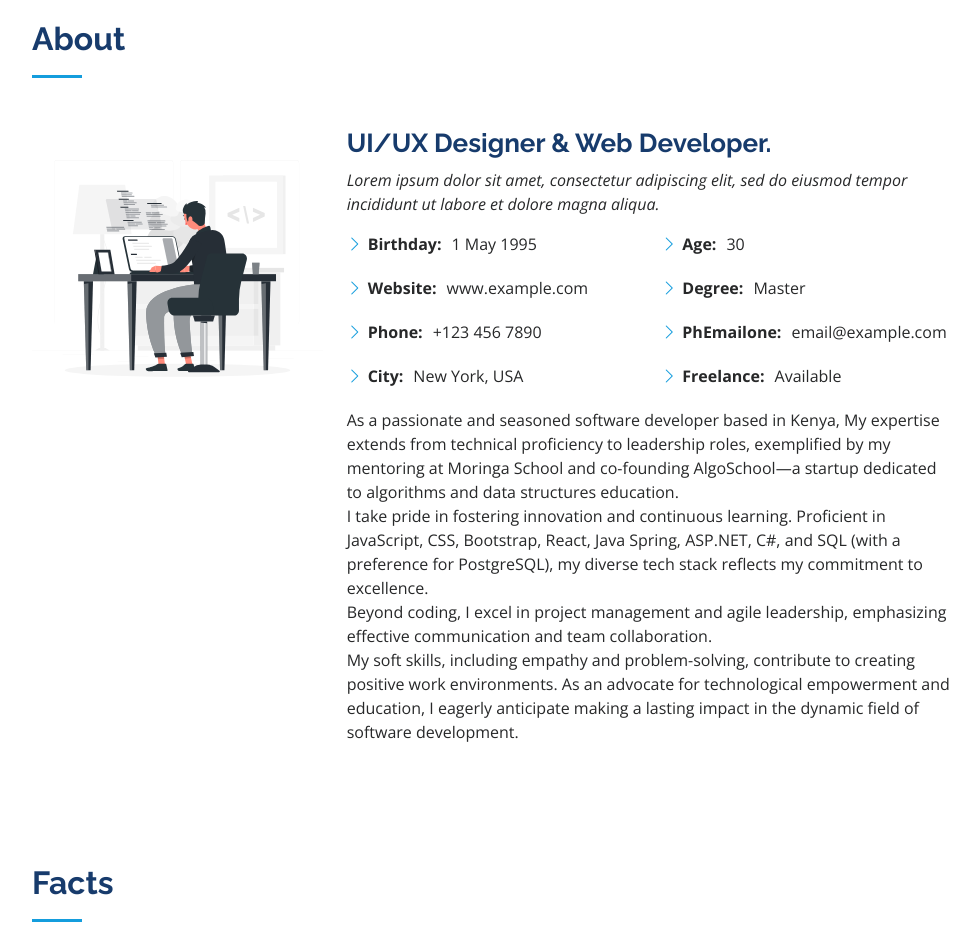
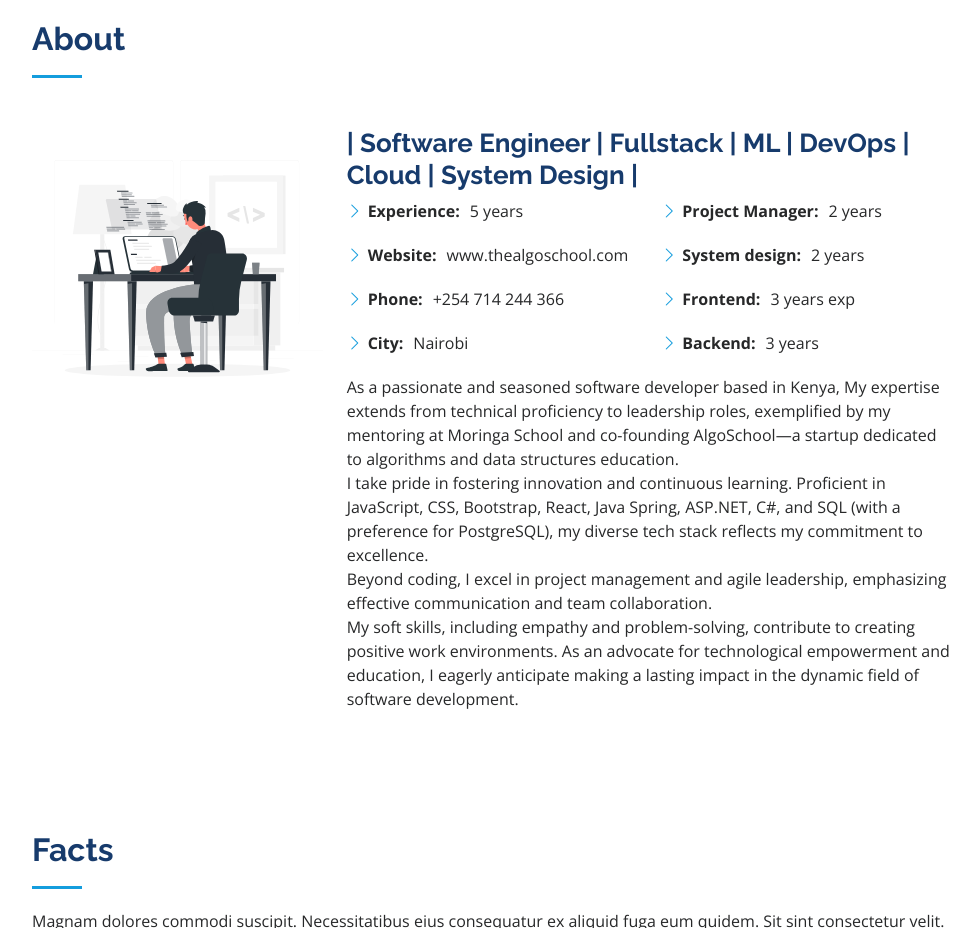
Before and after one commit to JustusMochache/portfolio-2024, a plain HTML site: page index.html in a window 1280 px wide. Shown: the part 840-1768 px from the top of the page, without its empty margins (298-1278 px from the left). Drawn offline with nearby package versions, Linux system fonts and the light colour scheme.

Commit message:
add content in about section

```diff
--- a/index.html
+++ b/index.html
@@ -95,26 +95,26 @@
             <img src="assets/img/ilisutrator.svg" class="img-fluid" alt="">
           </div>
           <div class="col-lg-8 pt-4 pt-lg-0 content" data-aos="fade-left">
-            <h3>UI/UX Designer &amp; Web Developer.</h3>
-            <p class="fst-italic">
+            <h3> | Software Engineer | Fullstack | ML | DevOps | Cloud | System Design |</h3>
+            <!-- <p class="fst-italic">
               Lorem ipsum dolor sit amet, consectetur adipiscing elit, sed do eiusmod tempor incididunt ut labore et dolore
               magna aliqua.
-            </p>
+            </p> -->
             <div class="row">
               <div class="col-lg-6">
                 <ul>
-                  <li><i class="bi bi-chevron-right"></i> <strong>Birthday:</strong> <span>1 May 1995</span></li>
-                  <li><i class="bi bi-chevron-right"></i> <strong>Website:</strong> <span>www.example.com</span></li>
-                  <li><i class="bi bi-chevron-right"></i> <strong>Phone:</strong> <span>+123 456 7890</span></li>
-                  <li><i class="bi bi-chevron-right"></i> <strong>City:</strong> <span>New York, USA</span></li>
+                  <li><i class="bi bi-chevron-right"></i> <strong>Experience:</strong> <span>5 years</span></li>
+                  <li><i class="bi bi-chevron-right"></i> <strong>Website:</strong> <span>www.thealgoschool.com</span></li>
+                  <li><i class="bi bi-chevron-right"></i> <strong>Phone:</strong> <span>+254 714 244 366</span></li>
+                  <li><i class="bi bi-chevron-right"></i> <strong>City:</strong> <span>Nairobi</span></li>
                 </ul>
               </div>
               <div class="col-lg-6">
                 <ul>
-                  <li><i class="bi bi-chevron-right"></i> <strong>Age:</strong> <span>30</span></li>
-                  <li><i class="bi bi-chevron-right"></i> <strong>Degree:</strong> <span>Master</span></li>
-                  <li><i class="bi bi-chevron-right"></i> <strong>PhEmailone:</strong> <span>email@example.com</span></li>
-                  <li><i class="bi bi-chevron-right"></i> <strong>Freelance:</strong> <span>Available</span></li>
+                  <li><i class="bi bi-chevron-right"></i> <strong>Project Manager:</strong> <span>2 years</span></li>
+                  <li><i class="bi bi-chevron-right"></i> <strong>System design:</strong> <span>2 years</span></li>
+                  <li><i class="bi bi-chevron-right"></i> <strong>Frontend:</strong> <span>3 years exp</span></li>
+                  <li><i class="bi bi-chevron-right"></i> <strong>Backend:</strong> <span>3 years</span></li>
                 </ul>
               </div>
             </div>
```
